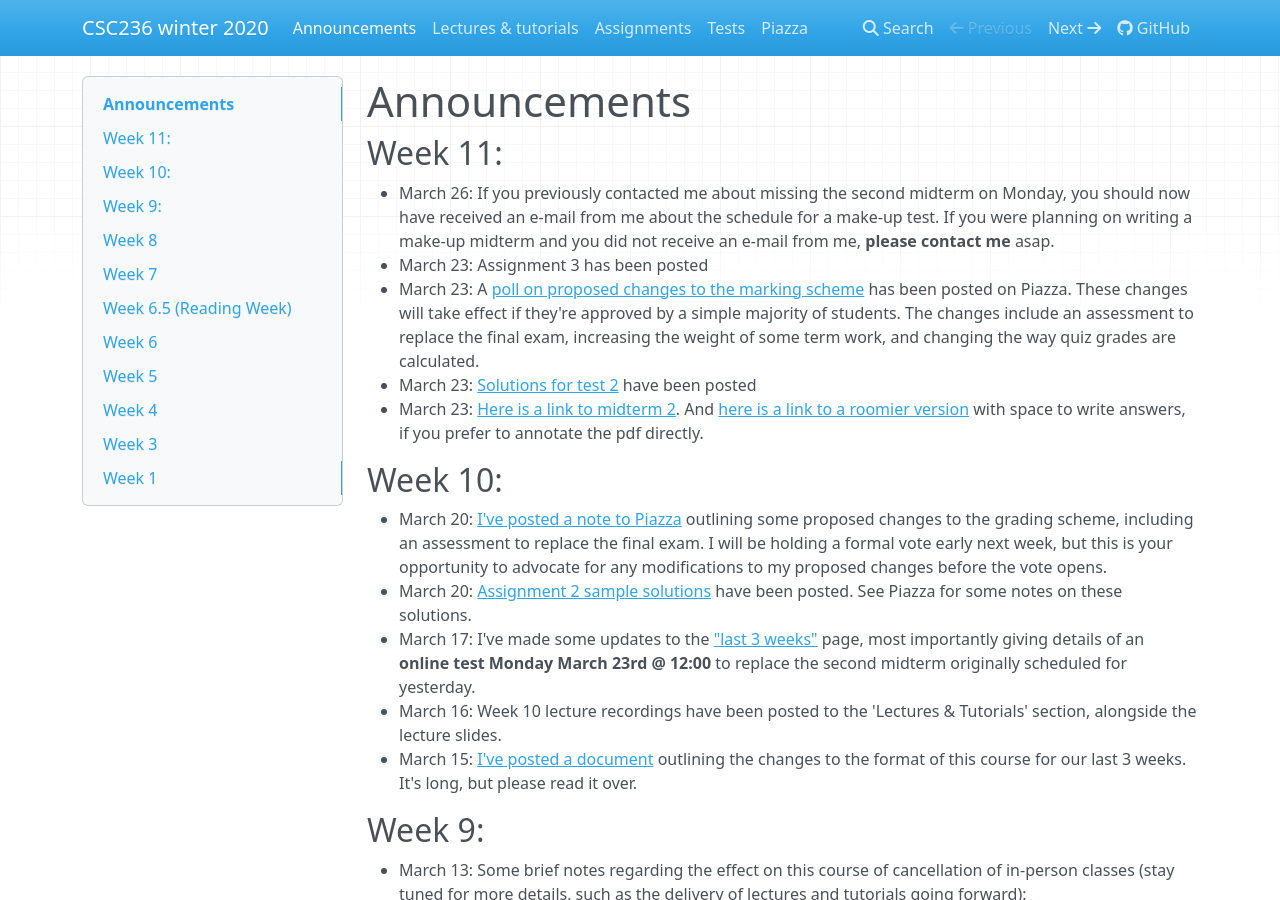
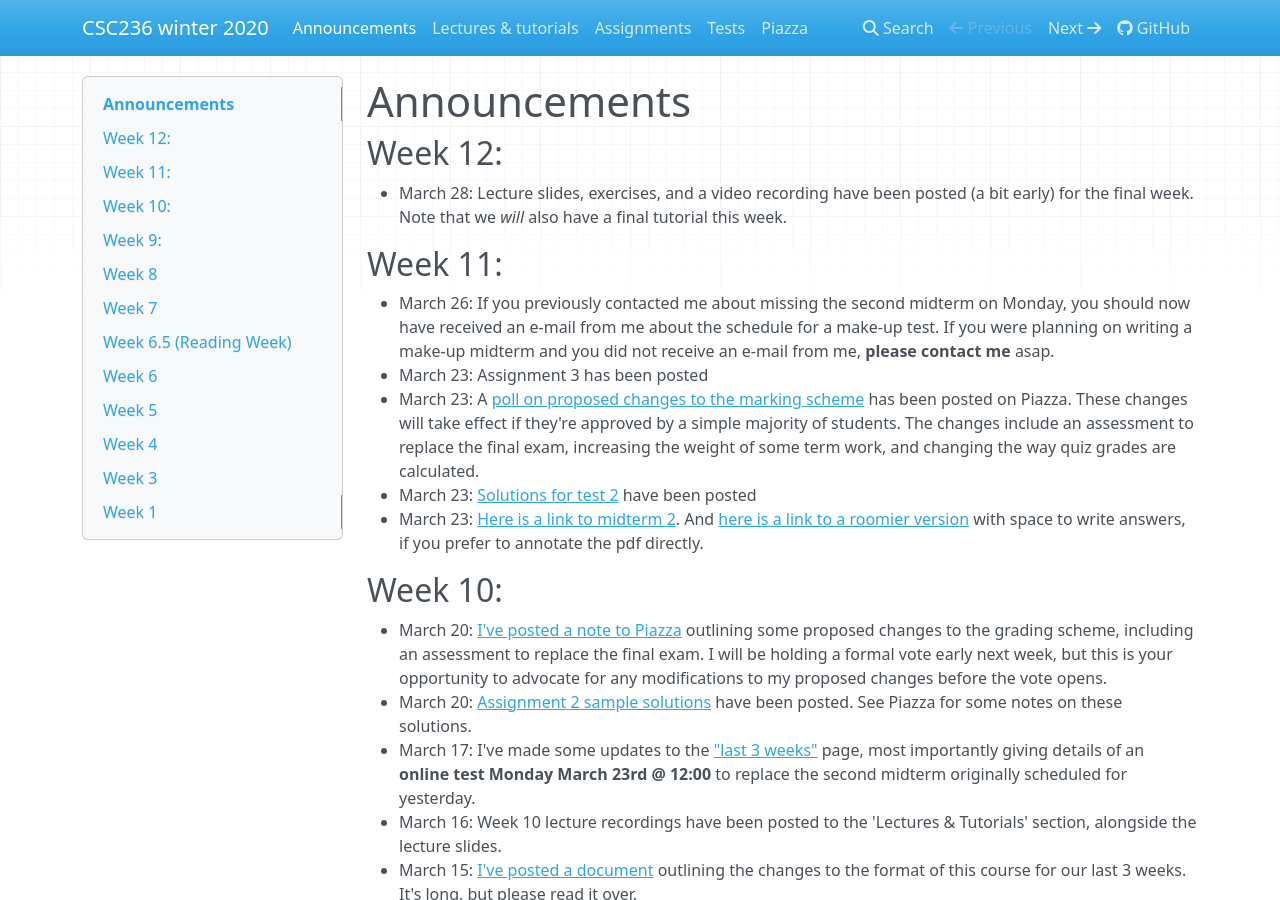
Before and after one commit to colinmorris/csc236, an MkDocs documentation site: the page built from docs/announcements.md, in a window 1280 px wide and 900 px high. Built offline with MkDocs 1.6.1, drawn with Linux system fonts in a browser that asks for light colours; nearby versions of some CDN libraries.

Commit message:
week 12 lecture materials and exercises

```diff
--- a/docs/announcements.md
+++ b/docs/announcements.md
@@ -1,4 +1,7 @@
 # Announcements
+
+## Week 12:
+* March 28: Lecture slides, exercises, and a video recording have been posted (a bit early) for the final week. Note that we *will* also have a final tutorial this week.
 
 ## Week 11:
 * March 26: If you previously contacted me about missing the second midterm on Monday, you should now have received an e-mail from me about the schedule for a make-up test. If you were planning on writing a make-up midterm and you did not receive an e-mail from me, **please contact me** asap.
```
Also changed, not shown: docs/lectures_and_tutorials.md (+1 -1 lines), 3 other files.
